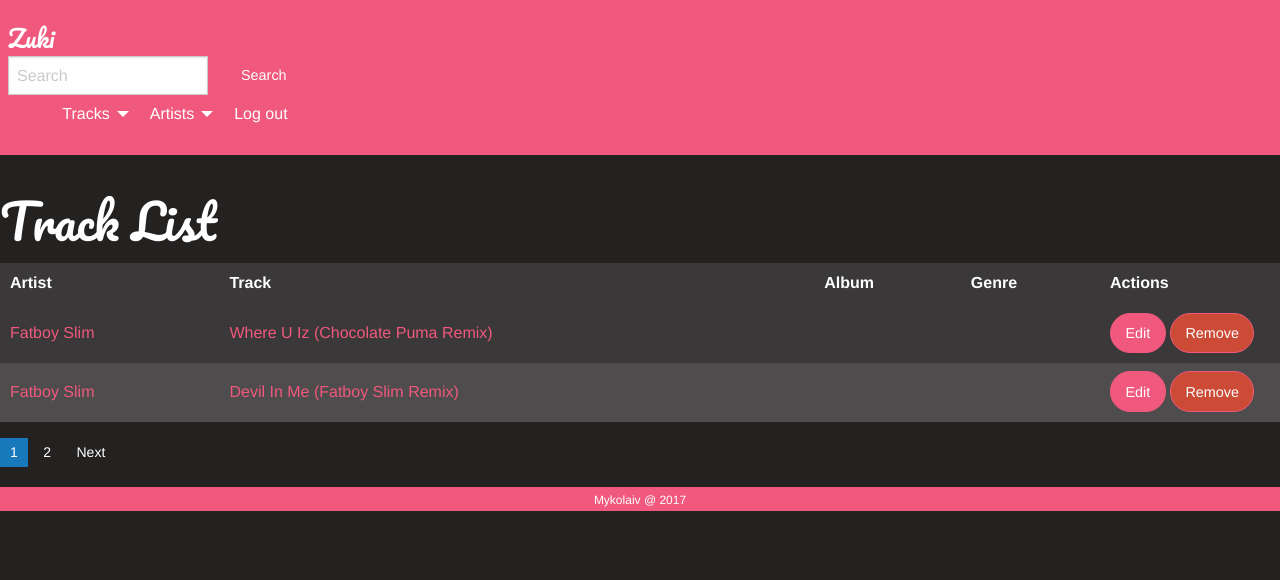
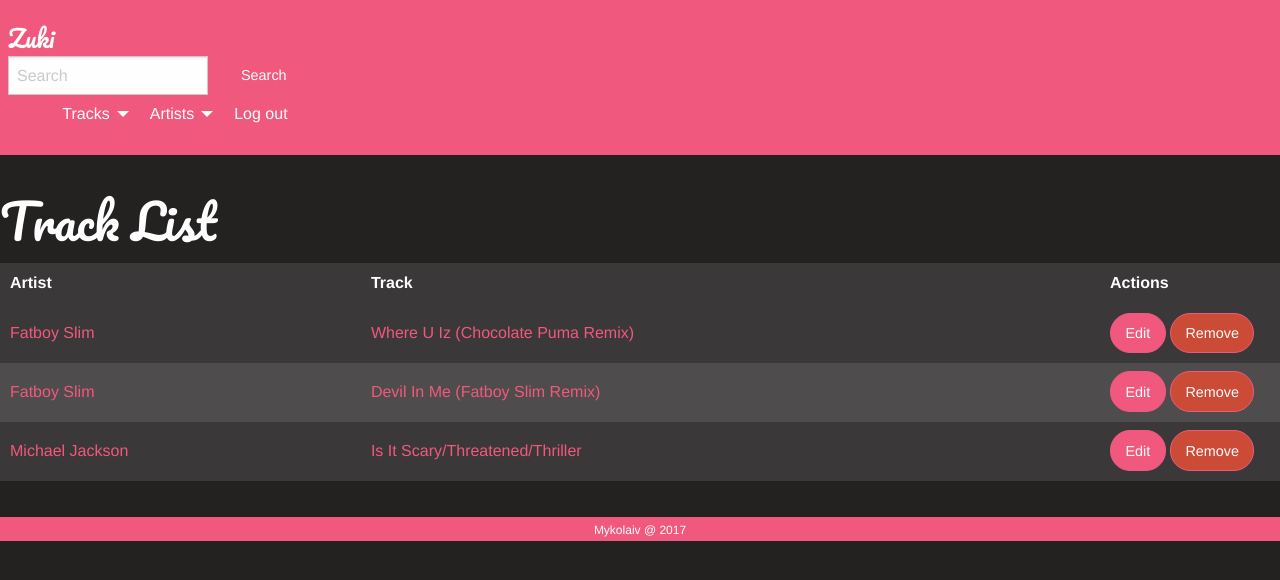
Before and after one commit to itmykolaiv/zuki, a Django app: page /tracks/ in a window 1280 px wide. Shown: the top 580 px of the page. Run offline with Django 3.2, Linux system fonts and the light colour scheme; a user stored in the database is signed in; data comes from the database, SQL or seed files in the repository; some libraries are stand-ins or nearby versions.

Commit message:
fix little bug

```diff
--- a/music_store/templates/artists.html
+++ b/music_store/templates/artists.html
@@ -2,7 +2,7 @@
 <div class="row">
     <div class="column small-12">
         <h1>Artist List</h1>
-
+        <div class="overflow">
             <table>
                 <thead>
                     <tr>
@@ -22,6 +22,7 @@
                     {% endfor %}
                 </tbody>
             </table>
+        </div>
         {% if artists.has_other_pages %}
             <ul class="pagination" role="navigation" aria-label="Pagination">
 
--- a/music_store/templates/footer.html
+++ b/music_store/templates/footer.html
@@ -1,6 +1,7 @@
 <script>
     $(document).foundation();
 </script>
+</div>
 <footer class="text-center">
     <span> Mykolaiv @ 2017 </span>
 </footer>
--- a/music_store/templates/header.html
+++ b/music_store/templates/header.html
@@ -16,6 +16,7 @@
 </head>
 
 <body>
+    <div class="wrapper">
     <div class="top-bar">
         <div class="row">
             <div class="column medium-2 ">
--- a/music_store/templates/home.html
+++ b/music_store/templates/home.html
@@ -4,7 +4,7 @@
         <div class="column medium-12 text-center">
             <h1>Find track you like</h1>
             <p>1000+ tracks ower the world</p>
-            <a class="button">Learn More</a>
+            <a class="button" href="/tracks">Learn More</a>
         </div>
     </div>
 
@@ -36,7 +36,7 @@
             <div class="column medium-12 text-center">
                 <h1>Find artist info</h1>
                 <p>allways interesting live facts</p>
-                <a class="button">Learn More</a>
+                <a class="button" href="/artists">Learn More</a>
             </div>
         </div>
 
--- a/music_store/templates/index.html
+++ b/music_store/templates/index.html
@@ -2,13 +2,14 @@
 <div class="row">
     <div class="column small-12">
         <h1>Track List</h1>
+        <div class="overflow">
         <table>
             <thead>
                 <tr>
                     <th>Artist</th>
                     <th>Track</th>
-                    <th>Album</th>
-                    <th>Genre</th>
+                    <!--th>Album</th>
+                    <th->Genre</th-->
                     {% if user.is_authenticated %}
                     <th width="180">Actions</th>
                     {% endif %}
@@ -19,8 +20,9 @@
                 <tr>
                     <td><a href="/artists/view?name={{ track.artist }}">{{ track.artist }}</a></td>
                     <td><a href="/tracks/view?id={{ track.id }}">{{ track.track_name }}</a></td>
-                    <td>{{ track.album }}</td>
-                    <td>{{ track.genre }}</td>
+
+                    <!--td>{{ track.album }}</td>
+                    <td->{{ track.genre }}</td-->
                     {% if user.is_authenticated %}
                     <td>
                         <a href="/tracks/edit?id={{ track.id }}" class="button">Edit</a>
@@ -31,12 +33,13 @@
             {% endfor %}
             </tbody>
         </table>
+        </div>
         {% if track_rows.has_other_pages %}
             <ul class="pagination" role="navigation" aria-label="Pagination">
 
                 {% if track_rows.has_previous %}
                     <li>
-                        <a href="?page={{ track_rows.previous_page_number }}">
+                        <a href="?page={{ track_rows.previous_page_number }}{% if q != '' %}&q={{q}}{% endif %}">
                             Previous <span class="show-for-sr">page</span>
                         </a>
                     </li>
@@ -46,12 +49,12 @@
                     {% if track_rows.number == i %}
                     <li class="current">{{ i }}</li>
                     {%else%}
-                    <li class=""><a href="?page={{ i }}" aria-label="Page {{ i }}">{{ i }}</a></li>
+                    <li class=""><a href="?page={{ i }}{% if q != '' %}&q={{q}}{% endif %}" aria-label="Page {{ i }}">{{ i }}</a></li>
                     {% endif %}
                 {% endfor %}
                 {% if track_rows.has_next %}
                 <li>
-                    <a href="?page={{ track_rows.next_page_number }}" aria-label="Next page">
+                    <a href="?page={{ track_rows.next_page_number }}{% if q != '' %}&q={{q}}{% endif %}" aria-label="Next page">
                         Next <span class="show-for-sr">page</span>
                     </a>
                 </li>
--- a/music_store/view_artists.py
+++ b/music_store/view_artists.py
@@ -12,7 +12,7 @@
 
     rows = Artists.objects.all()
 
-    paginator = Paginator(rows, 2)
+    paginator = Paginator(rows, 10)
     # dictfetchall(cursor)
     page = request.GET.get('page', 1)
     p_rows = paginator.page(page)
--- a/music_store/view_tracks.py
+++ b/music_store/view_tracks.py
@@ -16,7 +16,7 @@
     else:
         rows = Libruary.objects.all()
 
-    paginator = Paginator(rows, 2)
+    paginator = Paginator(rows, 10)
     # dictfetchall(cursor)
     page = request.GET.get('page', 1)
     p_rows = paginator.page(page)
@@ -26,7 +26,8 @@
         'my_string': 'Dima',
         'track_rows': p_rows,
         'auth': True,
-        'user1': request.user
+        'user1': request.user,
+        'q' : search
     } )
 
     return result
--- a/static/style.css
+++ b/static/style.css
@@ -6,6 +6,10 @@
     background-position: top center;
     background-repeat: no-repeat;
     color: white;
+}
+body a {
+    color: #f0597d;
+    text-decoration: underline
 }
 table {
     border-collapse: collapse;
@@ -38,6 +42,7 @@
 
 .top-bar a {
     border-bottom: 2px solid transparent;
+    text-decoration: none;
 }
 
 .top-bar, .top-bar ul ul {
@@ -49,7 +54,7 @@
     background-color: transparent;
 }
 
-.dropdown.menu > li.is-dropdown-submenu-parent > a::after {
+.dropdown.menu > li.is-dropdown-submenu-parent > a::after, .is-accordion-submenu-parent>a:after {
     border-color: #fff transparent transparent;
 }
 
@@ -174,11 +179,79 @@
 
 .button {
     background-color: #f0597d;
+    color: white;
     border-radius: 20px;
     border: 1px solid #f0597d;
+    text-decoration: none;
 }
 
 .button:hover {
     background-color: transparent;
     border-radius: 20px;
 }
+
+.pagination .current {
+    background-color: #f0597d;
+}
+
+.image {
+    text-align: center;
+    clear: both;
+}
+
+.image.image-style-side,
+.image.image-style-align-left,
+.image.image-style-align-center,
+.image.image-style-align-right {
+        max-width: 50%;
+}
+
+
+.image.image-style-side {
+    float: right;
+    margin-left: 5px;
+}
+
+.image.image-style-align-left {
+    float: left;
+    margin-right: 5px;
+}
+
+.image.image-style-align-center {
+    margin-left: auto;
+    margin-right: auto;
+}
+
+.image.image-style-align-right {
+    float: right;
+    margin-left: 5px;
+}
+
+.image > img {
+    display: block;
+    margin: 0 auto;
+    max-width: 100%;
+}
+/*
+html, body {
+    height: 100%;
+    margin: 0;
+}
+.wrapper {
+    min-height: 100%;
+    margin-bottom: -24px;
+}
+footer,
+.wrapper::after {
+    margin: 0;
+    content: "";
+    height: 24px;
+}
+*/
+.overflow {
+    overflow: auto;
+}
+
+.overflow table {
+    min-width: 500px;
+}
```
Also changed, not shown: other parts of music_store/templates/header.html (+39 -3 lines), music_store/templates/edit_artist.html (+24 -12 lines). Lines whose indentation alone changed are shown as unchanged.
